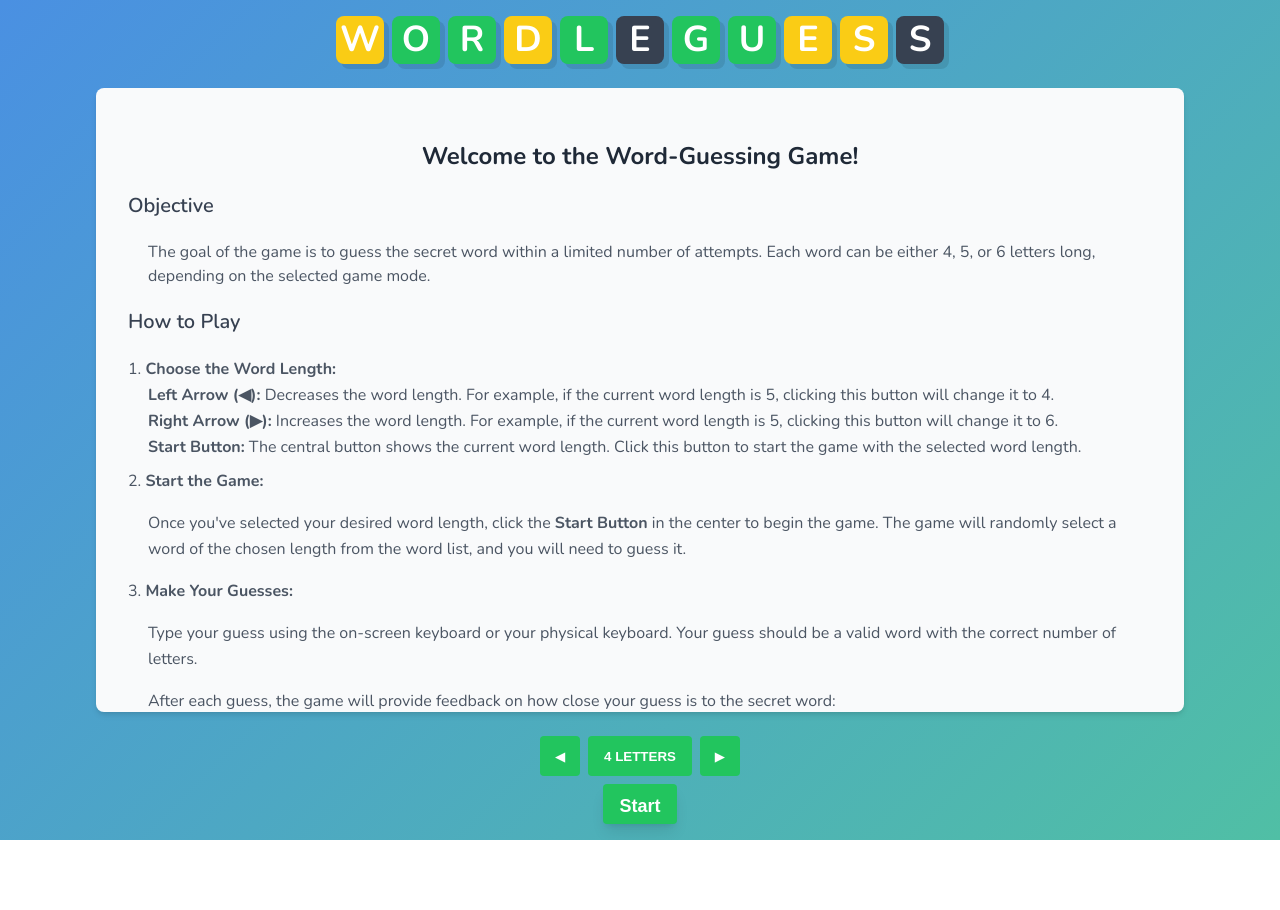
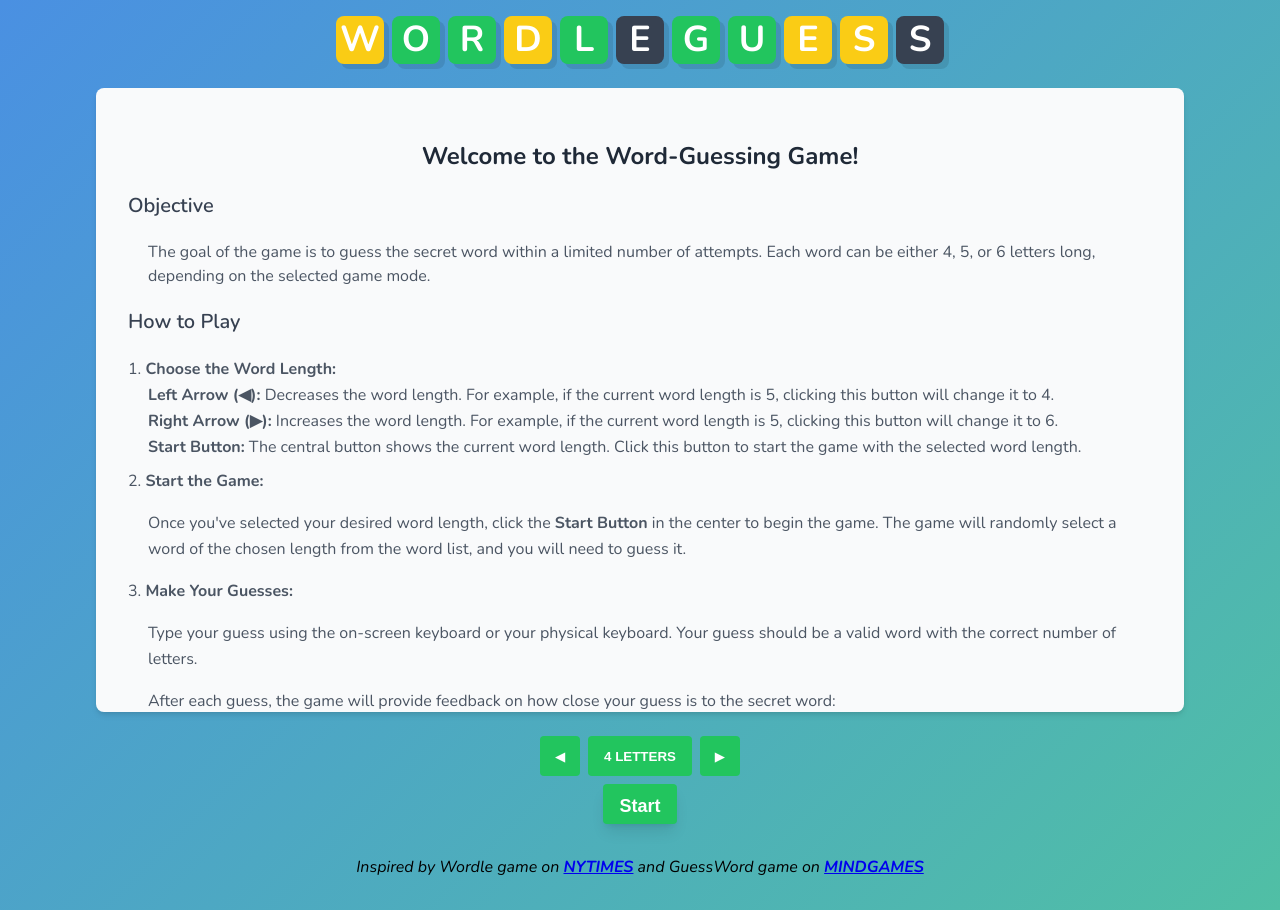
Before and after one commit to hoanxuyen/GuessWord, a React (Vite) app: page / in a window 1280 px wide. Before the commit the page ends 840 px from the top, so only its background shows below. Built offline with nearby package versions, Linux system fonts and the light colour scheme.

Commit message:
feat: added Footer

```diff
--- /dev/null
+++ b/src/components/GuessFooter.tsx
@@ -0,0 +1,24 @@
+export default function GuessFooter() {
+  return (
+    <div>
+      <p className="font-italic">
+        Inspired by Wordle game on{" "}
+        <a
+          className="font-bold visited:!text-black"
+          href="https://www.nytimes.com/games/wordle/index.html"
+          target="_blank"
+        >
+          NYTIMES
+        </a>{" "}
+        and GuessWord game on{" "}
+        <a
+          className="font-bold visited:!text-black"
+          href="https://www.mindgames.com/game/Guess+Word"
+          target="_blank"
+        >
+          MINDGAMES
+        </a>
+      </p>
+    </div>
+  );
+}
--- a/src/components/GuessLayout.tsx
+++ b/src/components/GuessLayout.tsx
@@ -1,11 +1,13 @@
 import { Outlet } from "react-router-dom";
 import GuessTitle from "./GuessTitle";
+import GuessFooter from "./GuessFooter";
 
 export default function GuessLayout() {
   return (
     <div className="flex flex-col items-center gap-4 p-4">
-      <GuessTitle title="WORDLEGUESS"/>
+      <GuessTitle title="WORDLEGUESS" />
       <Outlet />
+      <GuessFooter />
     </div>
   );
 }
```
